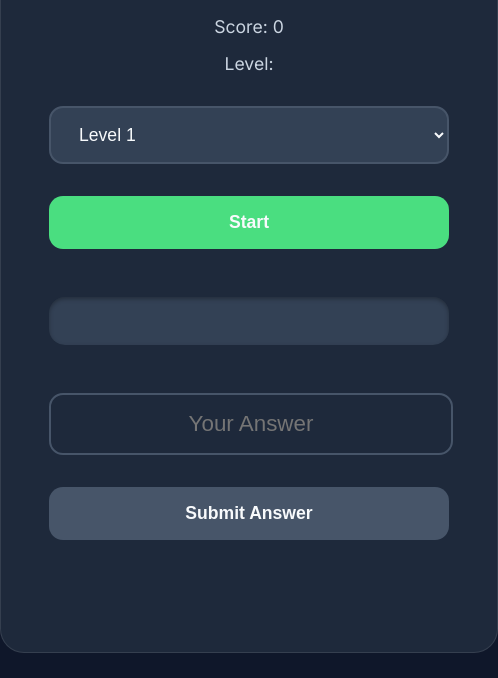
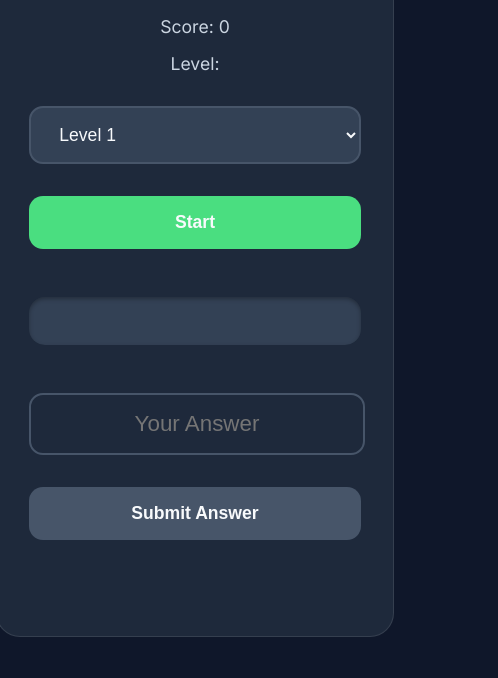
Before and after one commit to blitz-flex/Little-Professor, a plain HTML site: page index.html in a window 390 px wide. Shown: the part 166-844 px from the top of the page, 498 px wide, since content can reach past the window. Drawn offline with Linux system fonts and the light colour scheme.

Commit message:
Add Responsive

```diff
--- a/style.css
+++ b/style.css
@@ -110,3 +110,10 @@ button:disabled {
     font-size: 1.4rem;
     background: #1e293b;
 }
+
+@media (max-width: 480px) {
+    .calculator-container {
+        width: 85%;
+        padding: 2rem;
+    }
+}
```
